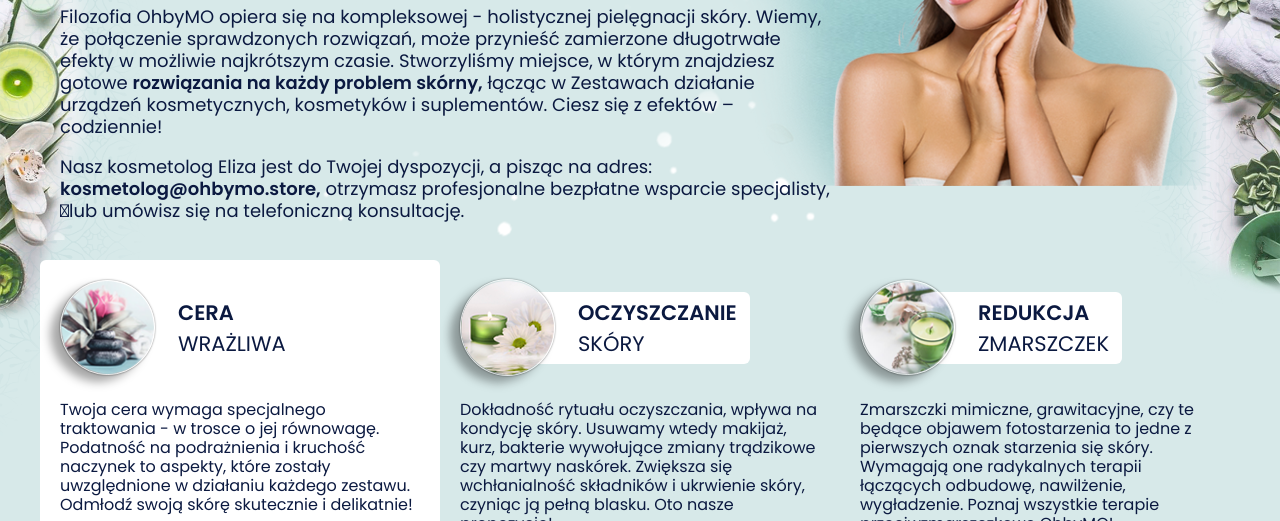
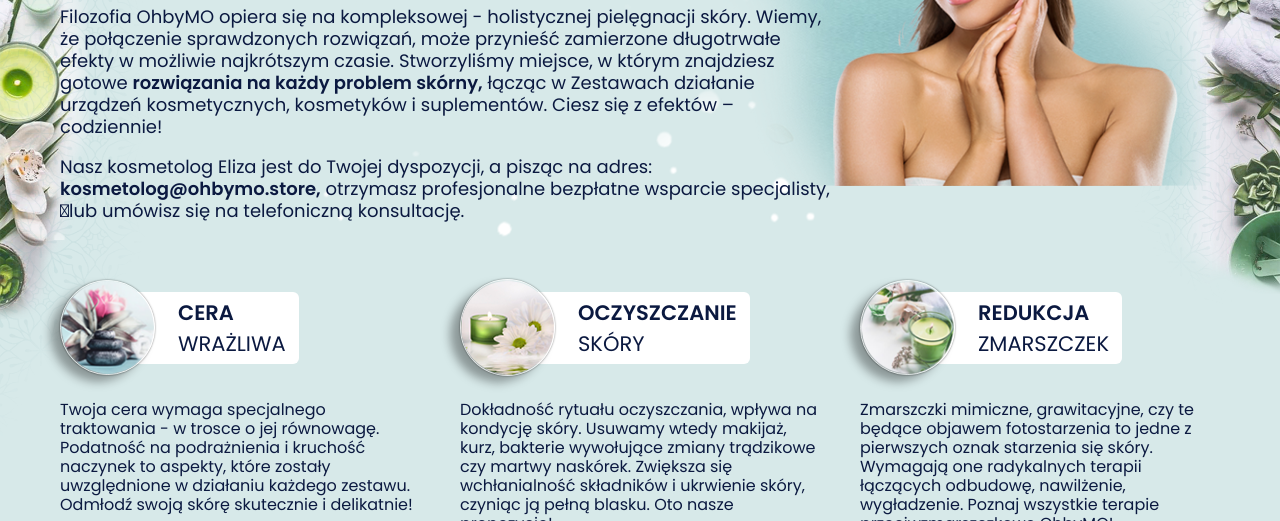
Before and after one commit to marcinliwen/spa-test, a website: page index.html in a window 1280 px wide. Shown: the part 475-996 px from the top of the page. Drawn offline with Linux system fonts and the light colour scheme.

Commit message:
poprawka3

```diff
--- a/index.html
+++ b/index.html
@@ -28,7 +28,7 @@
                         </div>
                     </div>
                     <div class="spa-menu-list">
-                        <div id="tb_1" class="spa-menu-element col-4 tabmenu active">
+                        <div id="tb_1" class="spa-menu-element col-4 tabmenu">
                             <div class="spa-el-content">
                                 <div class="spa-element-title">
                                     <img width="95px" height="95px" src="images/menu_img_1.png">
```
